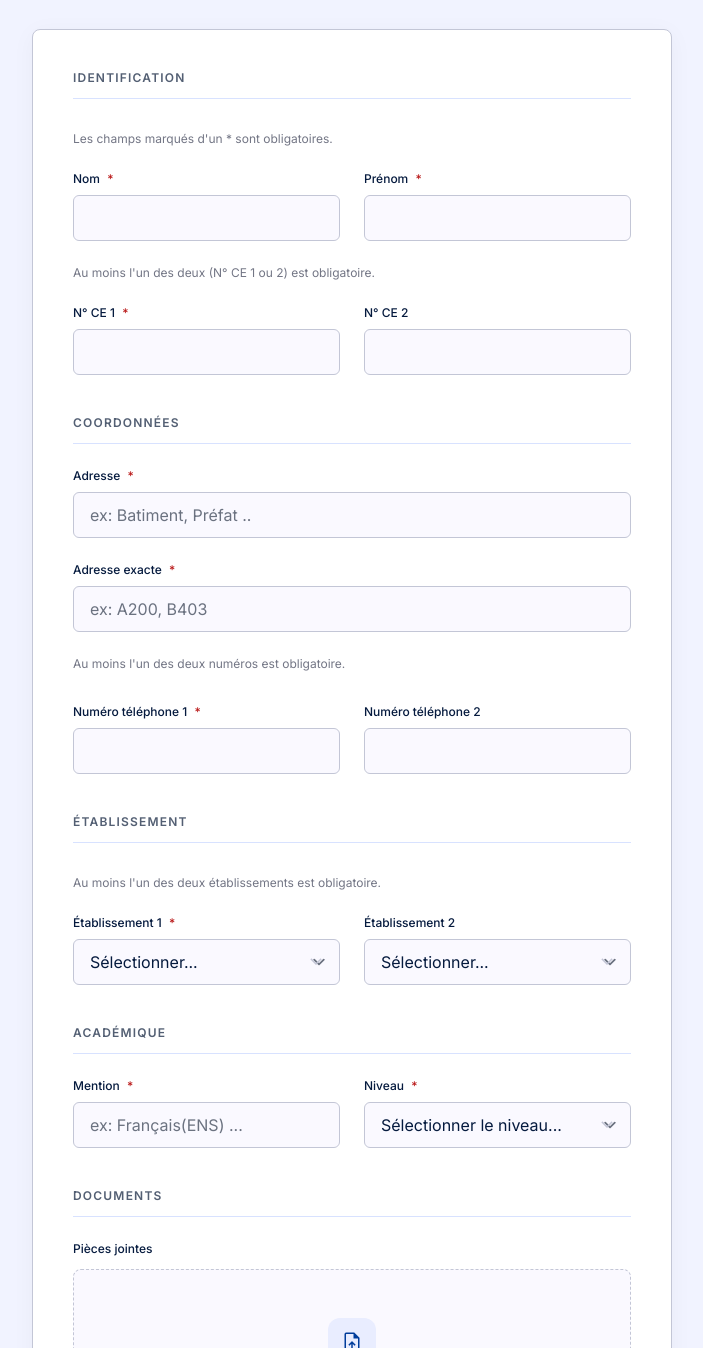
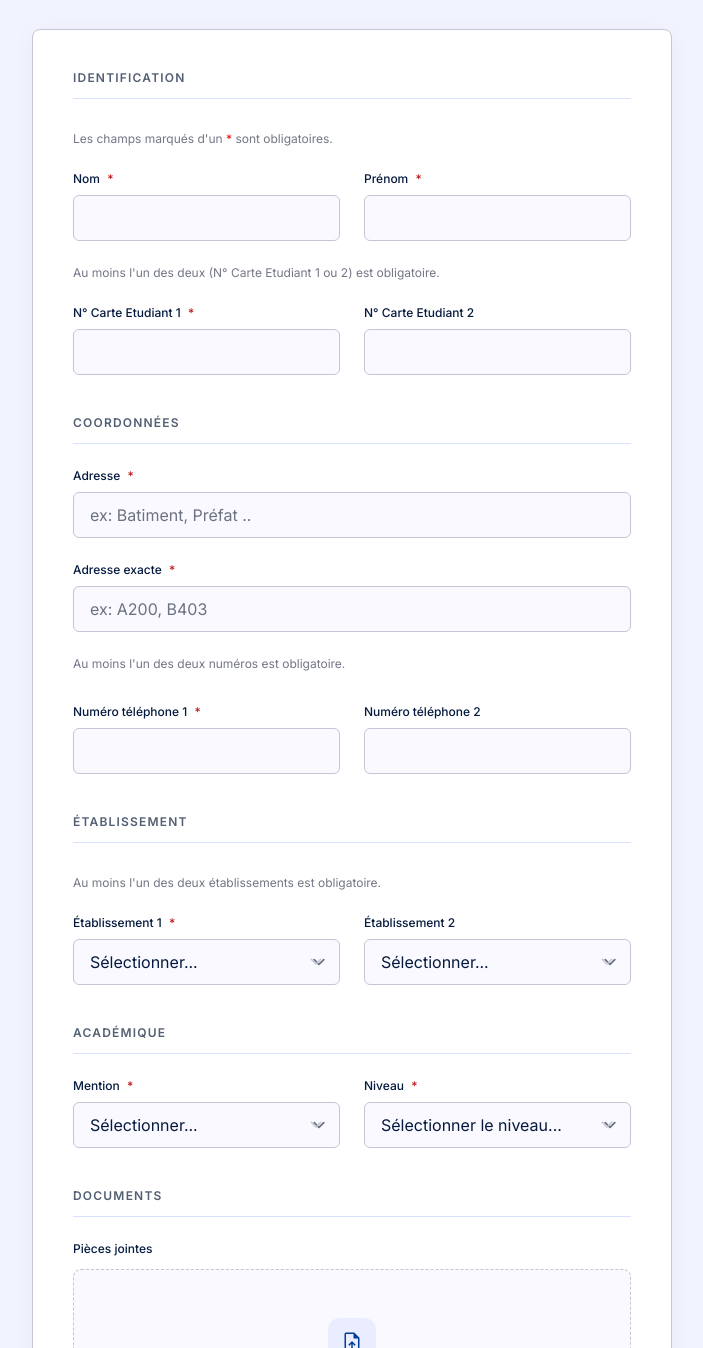
Before and after one commit to Rolinbe/Mise-jour-AESNA, a website: page index.html in a window 1280 px wide. Shown: the part 247-1595 px from the top of the page, without its empty margins (288-991 px from the left). Drawn offline with nearby package versions, Linux system fonts and the light colour scheme.

Commit message:
Modification Mention

```diff
--- a/index.html
+++ b/index.html
@@ -225,9 +225,8 @@
     <main class="flex-grow w-full py-16 px-md md:px-lg flex flex-col items-center justify-start">
         <!-- Header Section -->
         <div class="w-full max-w-form-max-width mb-8 text-center">
-            <div class="flex justify-center mb-6"><img
-                    src="/logo.png"
-                    alt="AESNA Logo" class="h-24 w-auto object-contain"></div>
+            <div class="flex justify-center mb-6"><img src="/logo.png" alt="AESNA Logo"
+                    class="h-24 w-auto object-contain"></div>
             <h1 class="font-headline-md text-headline-md text-primary mb-2">Saisie des Données Étudiant</h1>
             <p class="font-body-md text-body-md text-on-surface-variant">Veuillez remplir tous les champs obligatoires
                 pour finaliser votre mise à jours.</p>
@@ -235,13 +234,15 @@
         <!-- Form Container -->
         <div
             class="w-full max-w-form-max-width bg-surface-container-lowest border border-outline-variant rounded-xl shadow-[0_4px_24px_rgba(5,26,62,0.04)] overflow-hidden mb-16">
-            <form class="p-8 md:p-10 flex flex-col gap-10" action="http://localhost:3000/submit" method="POST" enctype="multipart/form-data">
+            <form class="p-8 md:p-10 flex flex-col gap-10" action="http://localhost:3000/submit" method="POST"
+                enctype="multipart/form-data">
                 <!-- Section 1: Identification -->
                 <section class="flex flex-col gap-6">
                     <h2
                         class="font-label-bold text-label-bold text-secondary uppercase tracking-widest border-b border-surface-variant pb-3">
                         Identification</h2>
-                    <p class="text-helper-text font-helper-text text-outline mt-2">Les champs marqués d'un * sont
+                    <p class="text-helper-text font-helper-text text-outline mt-2">Les champs marqués d'un <span
+                            style="color: red;">*</span> sont
                         obligatoires.</p>
                     <div class="flex flex-col md:flex-row gap-6">
                         <div class="flex-1 flex flex-col gap-2">
@@ -253,21 +254,23 @@
                         <div class="flex-1 flex flex-col gap-2">
                             <label class="font-label-md text-label-md text-on-surface" for="prenom">Prénom <span
                                     class="text-error ml-1">*</span></label>
-                            <input class="ds-input rounded-md px-4 py-2.5 font-body-md text-on-surface w-full" id="prenom"
-                                name="prenom" required="" type="text">
+                            <input class="ds-input rounded-md px-4 py-2.5 font-body-md text-on-surface w-full"
+                                id="prenom" name="prenom" required="" type="text">
                         </div>
                     </div>
-                    <p class="text-helper-text font-helper-text text-outline">Au moins l'un des deux (N° CE 1 ou 2)
+                    <p class="text-helper-text font-helper-text text-outline">Au moins l'un des deux (N° Carte Etudiant
+                        1 ou 2)
                         est obligatoire.</p>
                     <div class="flex flex-col md:flex-row gap-6">
                         <div class="flex-1 flex flex-col gap-2">
-                            <label class="font-label-md text-label-md text-on-surface" for="ce1">N° CE 1 <span
-                                    class="text-error ml-1">*</span></label>
+                            <label class="font-label-md text-label-md text-on-surface" for="ce1">N° Carte Etudiant 1
+                                <span class="text-error ml-1">*</span></label>
                             <input class="ds-input rounded-md px-4 py-2.5 font-body-md text-on-surface w-full" id="ce1"
                                 name="ce1" required="" type="text">
                         </div>
                         <div class="flex-1 flex flex-col gap-2">
-                            <label class="font-label-md text-label-md text-on-surface" for="ce2">N° CE 2 </label>
+                            <label class="font-label-md text-label-md text-on-surface" for="ce2">N° Carte Etudiant 2
+                            </label>
                             <input class="ds-input rounded-md px-4 py-2.5 font-body-md text-on-surface w-full" id="ce2"
                                 name="ce2" type="text">
                         </div>
@@ -288,7 +291,8 @@
                         <label class="font-label-md text-label-md text-on-surface" for="adresse_exacte">Adresse exacte
                             <span class="text-error ml-1">*</span></label>
                         <input class="ds-input rounded-md px-4 py-2.5 font-body-md text-on-surface w-full"
-                            id="adresse_exacte" name="adresse_exacte" type="text" required="" placeholder="ex: A200, B403">
+                            id="adresse_exacte" name="adresse_exacte" type="text" required=""
+                            placeholder="ex: A200, B403">
                     </div>
                     <p class="text-helper-text font-helper-text text-outline mb-2">Au moins l'un des deux numéros est
                         obligatoire.</p>
@@ -330,8 +334,11 @@
                                     <option value="5">FDSP</option>
                                     <option value="7">ISTE</option>
                                     <option value="8">IST</option>
-                                    <option value="9">Faculté des Médecines</option>
-                                    <option value="10">Faculté des Sciences</option>
+                                    <option value="9">ISST</option>
+                                    <option value="10">FLSH</option>
+                                    <option value="11">Institut Confucius</option>
+                                    <option value="12">Faculté des Médecines</option>
+                                    <option value="13">Faculté des Sciences</option>
                                 </select>
                                 <span
                                     class="material-symbols-outlined absolute right-3 top-1/2 -translate-y-1/2 text-outline-variant pointer-events-none"
@@ -362,11 +369,55 @@
                         class="font-label-bold text-label-bold text-secondary uppercase tracking-widest border-b border-surface-variant pb-3">
                         Académique</h2>
                     <div class="flex flex-col md:flex-row gap-6">
-                        <div class="flex-1 flex flex-col gap-2">
-                            <label class="font-label-md text-label-md text-on-surface" for="mention">Mention <span
-                                    class="text-error ml-1">*</span></label>
-                            <input class="ds-input rounded-md px-4 py-2.5 font-body-md text-on-surface w-full"
-                                id="mention" name="mention" type="text" required="" placeholder="ex: Français(ENS) ...">
+                        <div class="flex-1 flex flex-col gap-2 relative">
+                            <label class="font-label-md text-label-md text-on-surface"
+                                for="etablissement1">Mention <span class="text-error ml-1">*</span></label>
+                            <div class="relative">
+                                <select
+                                    class="ds-input rounded-md px-4 py-2.5 font-body-md text-on-surface w-full appearance-none pr-10"
+                                    id="etablissement1" name="etablissement1" required="">
+                                    <option value="">Sélectionner...</option>
+                                    <option value="1">Informatique(EMIT)</option>
+                                    <option value="2">Informatique(ENI)</option>
+                                    <option value="3">Francais(ENS)</option>
+                                    <option value="4">Management(EMIT)</option>
+                                    <option value="5">Information et Communication Multimédia(EMIT)</option>
+                                    <option value="7">Mathématique(ENS)</option>
+                                    <option value="8">Physique-Chime(ENS)</option>
+                                    <option value="9">Sciences de l'éducation(ENS)</option>
+                                    <option value="10">Sciences Sociales de Développement(EGSS-MCI)</option>
+                                    <option value="11">Economie-Gestion(EGSS-MCI)</option>
+                                    <option value="12">Marketing-Commerce International(EGSS-MCI)</option>
+                                    <option value="13">Médecine Humaine(Faculté des Médecines)</option>
+                                    <option value="14">Médecine Téchnicien de laboratoire(Faculté des Médecines)</option>
+                                    <option value="15">Maïeutique(Faculté des Médecines)</option>
+                                    <option value="16">Infirmière(Faculté des Médecines)</option>
+                                    <option value="17">Physique-Chimie(Faculté des Sciences)</option>
+                                    <option value="18">Mathématique et Application(Faculté des Sciences)</option>
+                                    <option value="19">Science de la vie(Faculté des Sciences)</option>
+                                    <option value="20">Physique et Applications(Faculté des Sciences)</option>
+                                    <option value="21">Droit (FDSP)</option>
+                                    <option value="22">Sciences Politiques(FDSP)</option>
+                                    <option value="23">Sciences Economiques(FDSP)</option>
+                                    <option value="24">Histoire et Anthropologie (FLSH)</option>
+                                    <option value="25">Géographie et Développement durable (FLSH)</option>
+                                    <option value="26">Civilisation et Langue Appliquées (FLSH)</option>
+                                    <option value="27">Langue et Monde du Travail(LMT) (FLSH)</option>
+                                    <option value="28">Formation générale (Institut Confucius)</option>
+                                    <option value="29">Langue et Culture Chinoise (Institut Confucius)</option>
+                                    <option value="30">Mandarin (Institut Confucius)</option>
+                                    <option value="31">Formation spécialisée Enseignement (Institut Confucius)</option>
+                                    <option value="32">Formation générale (Institut Confucius)</option>
+                                    <option value="33">Eau (ISST)</option>
+                                    <option value="34">Agronomie (ISST)</option>
+                                    <option value="35">Technologie (ISTE)</option>
+                                    <option value="36">Tourisme (ISTE)</option>
+                                    <option value="37">Environnement (ISTE)</option>
+                                </select>
+                                <span
+                                    class="material-symbols-outlined absolute right-3 top-1/2 -translate-y-1/2 text-outline-variant pointer-events-none"
+                                    data-icon="expand_more">expand_more</span>
+                            </div>
                         </div>
                         <div class="flex-1 flex flex-col gap-2 relative">
                             <label class="font-label-md text-label-md text-on-surface" for="niveau">Niveau <span
@@ -442,8 +493,7 @@
     <div class="hidden fixed inset-0 z-50 flex items-center justify-center bg-black/40 p-4" id="modal-succes">
         <div
             class="bg-surface-container-lowest rounded-xl shadow-[0_8px_32px_rgba(5,26,62,0.2)] p-8 max-w-sm w-full text-center">
-            <img src="/logo.png"
-                alt="AESNA Logo" class="h-20 w-auto object-contain mx-auto mb-4">
+            <img src="/logo.png" alt="AESNA Logo" class="h-20 w-auto object-contain mx-auto mb-4">
             <h2 class="font-headline-md text-headline-md text-on-surface mb-2">Inscription réussie !</h2>
             <p class="font-body-md text-body-md text-on-surface-variant mb-6">Vos données ont bien été enregistrées.</p>
             <button id="btn-fermer-succes"
@@ -455,8 +505,7 @@
     <div class="hidden fixed inset-0 z-50 flex items-center justify-center bg-black/40 p-4" id="modal-erreur">
         <div
             class="bg-surface-container-lowest rounded-xl shadow-[0_8px_32px_rgba(5,26,62,0.2)] p-8 max-w-sm w-full text-center">
-            <img src="/logo.png"
-                alt="AESNA Logo" class="h-20 w-auto object-contain mx-auto mb-3">
+            <img src="/logo.png" alt="AESNA Logo" class="h-20 w-auto object-contain mx-auto mb-3">
             <div class="w-16 h-16 rounded-full bg-[#ffdad6] flex items-center justify-center mx-auto mb-4">
                 <span class="material-symbols-outlined text-[#93000a] text-4xl">error</span>
             </div>
@@ -473,14 +522,13 @@
         <div
             class="flex flex-col md:flex-row justify-between items-center w-full px-lg max-w-container-max-width mx-auto gap-6">
             <div class="flex flex-col items-center md:items-start text-secondary gap-1">
-                <span class="font-label-bold text-label-bold text-primary tracking-wide" style="font-size: 20px; font-family: Arial, Helvetica, sans-serif;">Ho ela
+                <span class="font-label-bold text-label-bold text-primary tracking-wide"
+                    style="font-size: 20px; font-family: Arial, Helvetica, sans-serif;">Ho ela
                     velogna AESNA</span>
 
 
             </div>
-            <nav class="flex gap-6"><img
-                    src="/logo.png"
-                    alt="AESNA Logo" class="h-12 w-auto object-contain"></nav>
+            <nav class="flex gap-6"><img src="/logo.png" alt="AESNA Logo" class="h-12 w-auto object-contain"></nav>
         </div>
     </footer>
     <script>
```
